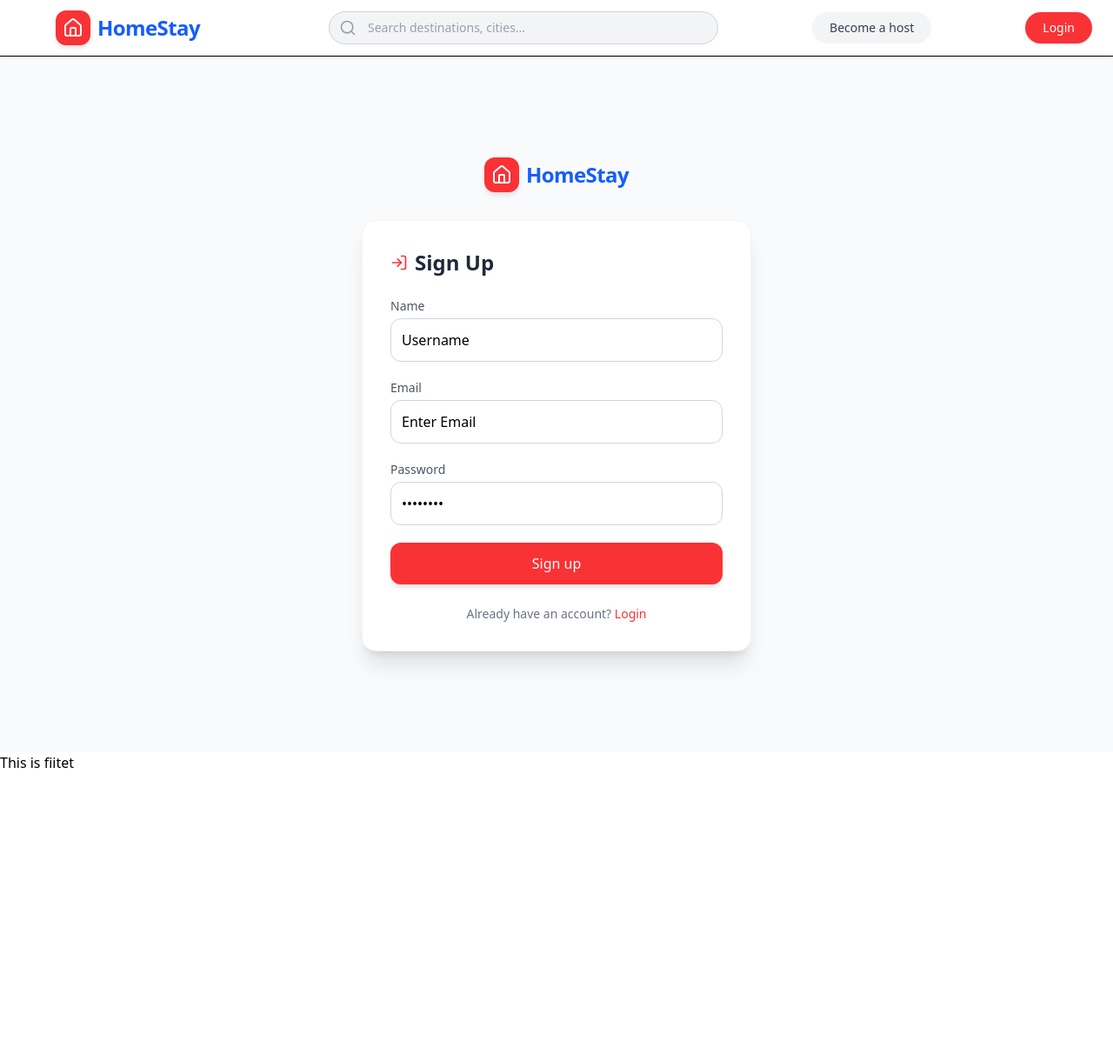
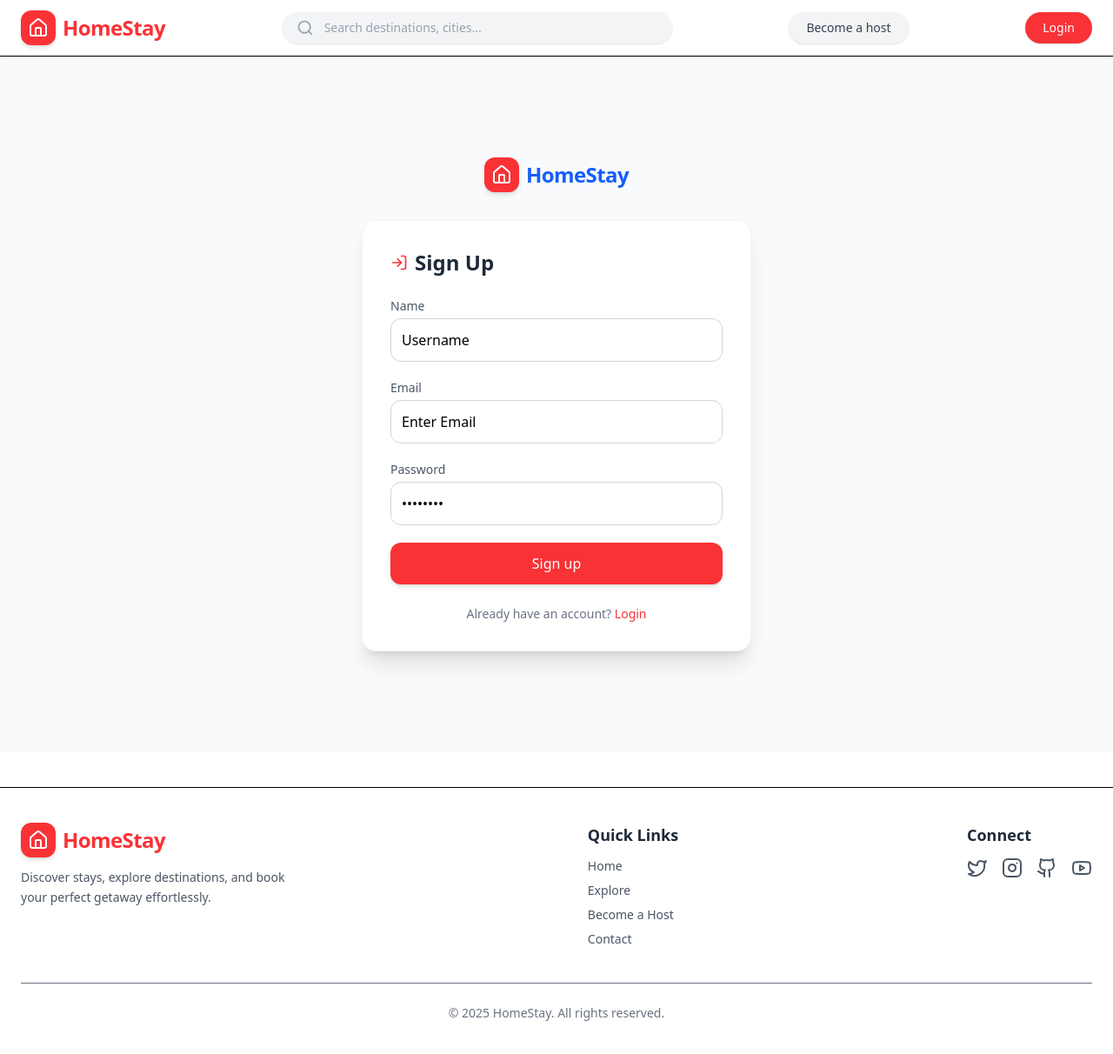
Before and after one commit to ChaitanyaMardane/HomeStay, a React (Vite) app in the folder client/: page /login in a window 1280 px wide. Shown: the top 1212 px of the page at 87% size. Before the commit the page ends 889 px from the top, so only its background shows below. Built offline with nearby package versions, Linux system fonts and the light colour scheme; no server answers.

Commit message:
updating the ui

```diff
--- a/client/src/Components/Footer.jsx
+++ b/client/src/Components/Footer.jsx
@@ -1,7 +1,60 @@
 import React from "react";
+import { Home, Instagram, Twitter, Youtube, Github } from "lucide-react";
 
 const Footer = () => {
-  return <div>This is fiitet</div>;
+  return (
+    <footer className="bg-white border-t mt-10">
+      <div className="container mx-auto px-6 py-10">
+
+        {/* Footer Top */}
+        <div className="flex flex-col md:flex-row justify-between gap-10">
+
+          {/* Branding */}
+          <div className="flex flex-col gap-3 max-w-xs">
+            <div className="flex items-center gap-2 cursor-pointer">
+              <div className="bg-[rgb(249,50,54)] p-2 rounded-xl shadow-md">
+                <Home className="text-white h-6 w-6" />
+              </div>
+              <span className="text-2xl font-semibold tracking-tight text-[rgb(249,50,54)]">
+                HomeStay
+              </span>
+            </div>
+            <p className="text-gray-600 text-sm leading-relaxed">
+              Discover stays, explore destinations, and book your perfect getaway effortlessly.
+            </p>
+          </div>
+
+          {/* Quick Links */}
+          <div className="flex flex-col gap-3">
+            <h3 className="text-gray-800 font-semibold text-lg">Quick Links</h3>
+            <ul className="text-gray-600 space-y-2 text-sm">
+              <li className="hover:text-[rgb(249,50,54)] transition cursor-pointer">Home</li>
+              <li className="hover:text-[rgb(249,50,54)] transition cursor-pointer">Explore</li>
+              <li className="hover:text-[rgb(249,50,54)] transition cursor-pointer">Become a Host</li>
+              <li className="hover:text-[rgb(249,50,54)] transition cursor-pointer">Contact</li>
+            </ul>
+          </div>
+
+          {/* Social Icons */}
+          <div className="flex flex-col gap-3">
+            <h3 className="text-gray-800 font-semibold text-lg">Connect</h3>
+            <div className="flex gap-4">
+              <Twitter className="h-6 w-6 text-gray-600 hover:text-[rgb(249,50,54)] cursor-pointer transition" />
+              <Instagram className="h-6 w-6 text-gray-600 hover:text-[rgb(249,50,54)] cursor-pointer transition" />
+              <Github className="h-6 w-6 text-gray-600 hover:text-[rgb(249,50,54)] cursor-pointer transition" />
+              <Youtube className="h-6 w-6 text-gray-600 hover:text-[rgb(249,50,54)] cursor-pointer transition" />
+            </div>
+          </div>
+
+        </div>
+
+        {/* Divider */}
+        <div className="border-t mt-10 pt-6 text-center text-sm text-gray-500">
+          © {new Date().getFullYear()} HomeStay. All rights reserved.
+        </div>
+      </div>
+    </footer>
+  );
 };
 
 export default Footer;
--- a/client/src/Components/Header.jsx
+++ b/client/src/Components/Header.jsx
@@ -19,68 +19,62 @@ const Header = () => {
   };
 
   return (
-    <header className="border-b bg-white sticky top-0 z-50 shadow-sm ">
-      <div className="container mx-auto px-6 py-3">
-        <div className="flex items-center justify-between flex-wrap gap-6">
+    <header className="border-b bg-white sticky top-0 z-50 shadow-sm">
+  <div className="container mx-auto px-4 sm:px-6 py-3">
+    <div className="flex items-center justify-between gap-4 flex-wrap">
+
       {/* Logo */}
       <div
-            className="flex items-center gap-2 cursor-pointer hover:opacity-90 transition mx-10"
-            onClick={() => {
-              navigate("/");
-            }}
+        className="flex items-center gap-2 cursor-pointer hover:opacity-90 transition"
+        onClick={() => navigate("/")}
       >
-            <div className="bg-[rgb(249,50,54)] p-2 rounded-xl shadow-md">
+        <div className="bg-[rgb(249,50,54)] p-2 rounded-xl shadow-md flex items-center justify-center">
           <Home className="h-6 w-6 text-white" />
         </div>
-            <span className="text-2xl font-semibold text-blue-600 tracking-tight">
+        <span className="text-2xl font-semibold tracking-tight text-[rgb(249,50,54)]">
           HomeStay
         </span>
       </div>
 
-          {/* Search Bar */}
-          <div className="hidden lg:flex flex-1 max-w-md relative bg-gray-100 rounded-3xl">
-            <Search className="absolute left-3 top-1/2 transform -translate-y-1/2 h-5 w-5 text-gray-400 " />
+      {/* Search Bar (Desktop) */}
+      <div className="hidden lg:flex flex-1 max-w-md relative bg-gray-100 rounded-full shadow-sm">
+        <Search className="absolute left-4 top-1/2 -translate-y-1/2 h-5 w-5 text-gray-400" />
         <input
           type="text"
           placeholder="Search destinations, cities..."
-              className="pl-11 pr-4 py-2 w-full border border-gray-300 rounded-full focus:ring-2 focus:ring-[rgb(249,50,54)] focus:outline-none text-sm text-gray-700 placeholder-gray-400 transition"
+          className="pl-12 pr-4 py-2 w-full rounded-full bg-gray-100 focus:ring-2 focus:ring-[rgb(249,50,54)] text-sm text-gray-700 placeholder-gray-400 outline-none transition"
         />
       </div>
 
       {/* Host Button */}
-          <div>
-            <h1
-              className="bg-gray-100 hover:bg-gray-200 px-5 py-2 rounded-full text-sm font-medium text-gray-700 cursor-pointer transition"
-              onClick={() => {
-                user ? navigate("/new_listing") : navigate("/login");
-              }}
+      <button
+        className="bg-gray-100 hover:bg-gray-200 px-5 py-2 rounded-full text-sm font-medium text-gray-700 cursor-pointer transition whitespace-nowrap shadow-sm"
+        onClick={() => (user ? navigate("/new_listing") : navigate("/login"))}
       >
         Become a host
-            </h1>
-          </div>
+      </button>
 
-          {/* Auth Buttons */}
-          <div className="flex items-center gap-3">
+      {/* Auth Button */}
       <button
-              className="bg-[rgb(249,50,54)] hover:bg-[rgb(230,40,45)] text-white px-5 py-2 rounded-full font-medium text-sm shadow-sm transition"
+        className="bg-[rgb(249,50,54)] hover:bg-[rgb(230,40,45)] text-white px-5 py-2 rounded-full font-medium text-sm shadow-sm transition whitespace-nowrap"
         onClick={handleLogin}
       >
         {user ? "LogOut" : "Login"}
       </button>
     </div>
-        </div>
 
     {/* Mobile Search Bar */}
-        <div className="lg:hidden mt-4 relative">
-          <Search className="absolute left-3 top-1/2 transform -translate-y-1/2 h-5 w-5 text-gray-400" />
+    <div className="lg:hidden mt-4 relative bg-gray-100 rounded-full shadow-sm">
+      <Search className="absolute left-4 top-1/2 -translate-y-1/2 h-5 w-5 text-gray-400" />
       <input
         type="text"
         placeholder="Search destinations, cities..."
-            className="pl-11 pr-4 py-2 w-full border border-gray-300 rounded-full focus:ring-2 focus:ring-[rgb(249,50,54)] focus:outline-none text-sm text-gray-700 placeholder-gray-400 transition"
+        className="pl-12 pr-4 py-2 w-full rounded-full bg-gray-100 focus:ring-2 focus:ring-[rgb(249,50,54)] text-sm text-gray-700 placeholder-gray-400 outline-none transition"
       />
     </div>
   </div>
 </header>
+
   );
 };
 
--- a/client/src/Components/ListingCard.jsx
+++ b/client/src/Components/ListingCard.jsx
@@ -5,33 +5,38 @@ const ListingCard = ({ listing }) => {
   const navigate = useNavigate();
   return (
    <div
-      className="max-w-sm min-w-sm bg-white shadow-lg rounded-2xl overflow-hidden hover:shadow-xl transition-shadow duration-300"
+  className="w-full max-w-sm bg-white shadow-md rounded-2xl overflow-hidden cursor-pointer hover:shadow-xl hover:-translate-y-1 transition-all duration-300"
   onClick={() => {
-        navigate(`/listing/${listing.id}`, {state: {listing}});
+    navigate(`/listing/${listing.id}`, { state: { listing } });
   }}
 >
   {/* Image */}
+  <div className="w-full h-56 overflow-hidden">
     <img
       src={listing.image}
       alt={listing.title}
-        className="w-full h-56 object-cover"
+      className="w-full h-full object-cover"
     />
+  </div>
 
   {/* Info Section */}
   <div className="p-4">
     <h2 className="text-xl font-semibold text-gray-800 mb-1">
       {listing.title}
     </h2>
-        <p className="text-gray-500 text-sm mb-3">{listing.location}</p>
 
-        <p className="text-gray-700 text-sm mb-4">
+    <p className="text-gray-500 text-sm mb-2">
+      {listing.location}
+    </p>
+
+    <p className="text-gray-700 text-sm leading-relaxed mb-4">
       {listing.description.length > 100
         ? listing.description.slice(0, 100) + "..."
         : listing.description}
     </p>
 
-        <div className="flex items-center justify-between">
-          <span className="text-lg font-bold text-indigo-600">
+    <div className="flex items-center justify-between mt-2">
+      <span className="text-lg font-bold text-[rgb(249,50,54)]">
         ₹{listing.price}
       </span>
       <span className="text-xs text-gray-400">
@@ -40,6 +45,7 @@ const ListingCard = ({ listing }) => {
     </div>
   </div>
 </div>
+
   );
 };
 
--- a/client/src/pages/Home.jsx
+++ b/client/src/pages/Home.jsx
@@ -19,18 +19,21 @@ const Home = () => {
   };
   useEffect(() => {
     fetchListings();
-  }, []);
+  }, [listingData]);
   useEffect(() => {}, [listingData]);
   if (loading) return <p className="text-center mt-20">Loading listings...</p>;
   return (
-    <div className="">
-      <h1 className="font-bold text-3xl m-4 ml-18.25 mt-20 ">Listings</h1>
-      <div className="flex flex-wrap justify-evenly gap-4">
-        {listingData.map((listing) => (
-          <ListingCard key={listing.id} listing={listing}></ListingCard>
-        ))}
-      </div>
-    </div>
+   <div className="container mx-auto px-6">
+  <h1 className="font-bold text-3xl mt-20 mb-6 text-gray-800">
+    Listings
+  </h1>
+
+  <div className="flex flex-wrap justify-center sm:justify-start gap-6">
+    {listingData.map((listing) => (
+      <ListingCard key={listing.id} listing={listing} />
+    ))}
+  </div>
+</div>
   );
 };
 
```
Lines whose indentation alone changed are shown as unchanged.
